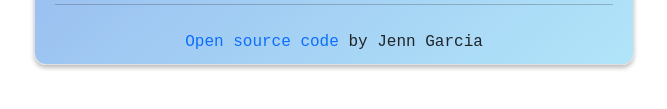
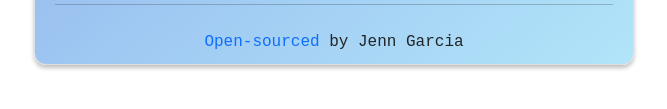
Before and after one commit to musiceng1366/shecodes_lesson4-6, a website: page weather-app/index.html in a window 1280 px wide. Shown: the part 563-672 px from the top of the page, without its empty margins (306-973 px from the left). Drawn offline with nearby package versions, Linux system fonts and the light colour scheme; files that its build step writes are made by us from their sources; no server answers; files whose address does not match are found by name; a web font is replaced by a local one.

Commit message:
Update index.html

```diff
--- a/weather-app/index.html
+++ b/weather-app/index.html
@@ -86,9 +86,11 @@
           <hr />
           <div class="weather-forecast" id="forecast"></div>
           <div class="footer">
-            <a href="https://suspicious-curran-9f1a29.netlify.app">
-              Open source code
-            </a>
+            <a
+              href="https://github.com/musiceng1366/shecodes_lesson4-6"
+              target="_blank"
+              >Open-sourced</a
+            >
             by Jenn Garcia
           </div>
         </div>
```
